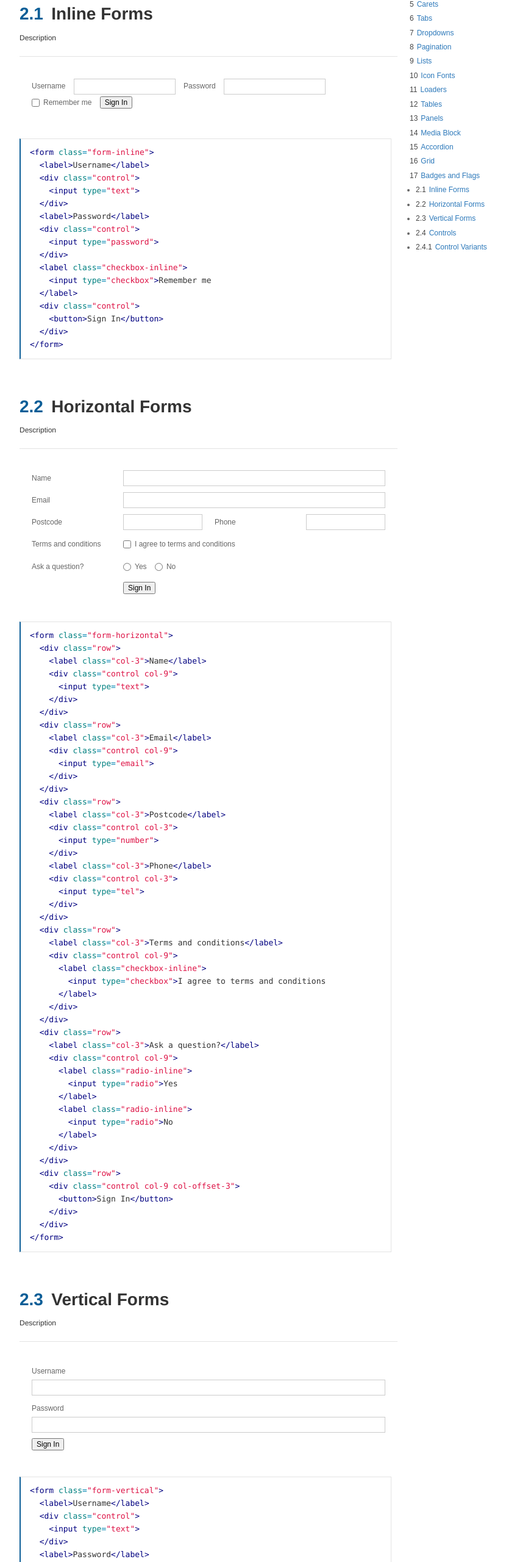
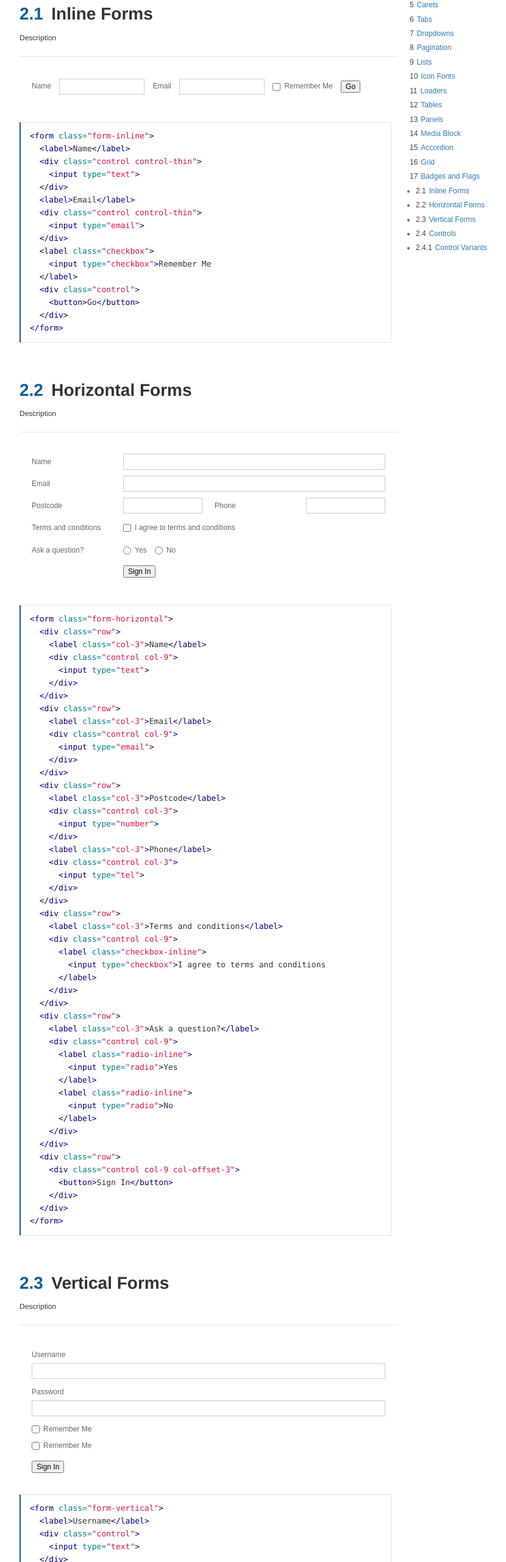
Before and after one commit to carsales/UI.Library, a website: page site/styleguide/section-2.html in a window 1280 px wide. Shown: the part 179-2740 px from the top of the page at 61% size, without its empty margins (138-968 px from the left). Drawn offline with Linux system fonts and the light colour scheme.

Commit message:
Removed some type code, improved checkbox and radio UI and options

```diff
--- a/site/styleguide/section-2.html
+++ b/site/styleguide/section-2.html
@@ -51,19 +51,19 @@
               <div class="kss-modifier kss-modifier-original">
                 <div class="kss-modifier-example">
                   <form class="form-inline">
-  <label>Username</label>
-  <div class="control">
+  <label>Name</label>
+  <div class="control control-thin">
     <input type="text">
   </div>
-  <label>Password</label>
-  <div class="control">
-    <input type="password">
+  <label>Email</label>
+  <div class="control control-thin">
+    <input type="email">
   </div>
-  <label class="checkbox-inline">
-    <input type="checkbox">Remember me
+  <label class="checkbox">
+    <input type="checkbox">Remember Me
   </label>
   <div class="control">
-    <button>Sign In</button>
+    <button>Go</button>
   </div>
 </form>
                 </div>
@@ -71,19 +71,19 @@
 
               <div class="kss-markup">
                 <pre><code data-language="html">&lt;form class=&quot;form-inline&quot;&gt;
-  &lt;label&gt;Username&lt;/label&gt;
-  &lt;div class=&quot;control&quot;&gt;
+  &lt;label&gt;Name&lt;/label&gt;
+  &lt;div class=&quot;control control-thin&quot;&gt;
     &lt;input type=&quot;text&quot;&gt;
   &lt;/div&gt;
-  &lt;label&gt;Password&lt;/label&gt;
-  &lt;div class=&quot;control&quot;&gt;
-    &lt;input type=&quot;password&quot;&gt;
+  &lt;label&gt;Email&lt;/label&gt;
+  &lt;div class=&quot;control control-thin&quot;&gt;
+    &lt;input type=&quot;email&quot;&gt;
   &lt;/div&gt;
-  &lt;label class=&quot;checkbox-inline&quot;&gt;
-    &lt;input type=&quot;checkbox&quot;&gt;Remember me
+  &lt;label class=&quot;checkbox&quot;&gt;
+    &lt;input type=&quot;checkbox&quot;&gt;Remember Me
   &lt;/label&gt;
   &lt;div class=&quot;control&quot;&gt;
-    &lt;button&gt;Sign In&lt;/button&gt;
+    &lt;button&gt;Go&lt;/button&gt;
   &lt;/div&gt;
 &lt;/form&gt;</code></pre>
               </div>
@@ -229,7 +229,15 @@
   <div class="control">
     <input type="password">
   </div>
-  <div class="control">
+  <div class="control checkbox">
+    <input type="checkbox" id="remember" name="remember">
+    <label for="remember">Remember Me</label>
+  </div>
+  <div class="control checkbox">
+    <input type="checkbox" id="remember" name="remember">
+    <label for="remember">Remember Me</label>
+  </div>
+  <div class="form-actions">
     <button>Sign In</button>
   </div>
 </form>
@@ -246,7 +254,15 @@
   &lt;div class=&quot;control&quot;&gt;
     &lt;input type=&quot;password&quot;&gt;
   &lt;/div&gt;
-  &lt;div class=&quot;control&quot;&gt;
+  &lt;div class=&quot;control checkbox&quot;&gt;
+    &lt;input type=&quot;checkbox&quot; id=&quot;remember&quot; name=&quot;remember&quot;&gt;
+    &lt;label for=&quot;remember&quot;&gt;Remember Me&lt;/label&gt;
+  &lt;/div&gt;
+  &lt;div class=&quot;control checkbox&quot;&gt;
+    &lt;input type=&quot;checkbox&quot; id=&quot;remember&quot; name=&quot;remember&quot;&gt;
+    &lt;label for=&quot;remember&quot;&gt;Remember Me&lt;/label&gt;
+  &lt;/div&gt;
+  &lt;div class=&quot;form-actions&quot;&gt;
     &lt;button&gt;Sign In&lt;/button&gt;
   &lt;/div&gt;
 &lt;/form&gt;</code></pre>
--- a/src/less/base/_variables.less
+++ b/src/less/base/_variables.less
@@ -73,10 +73,7 @@
 
   @base-font-family:                  arial,helvetica,clean,sans-serif;
 
-  @tiny-line-height:                  @mini-font-size  * 1.618;
-  @small-line-height:                 @small-font-size * 1.618;
   @base-line-height:                  @base-font-size  * 1.618;
-  @large-line-height:                 @large-font-size * 1.618;
 
   @fonts-path:                        '/fonts/';
 
--- a/src/less/components/_forms.less
+++ b/src/less/components/_forms.less
@@ -66,6 +66,10 @@
     margin-right: 6px;
   }
 
+  .form-actions {
+    margin-top: @base-spacing;
+  }
+
   // Use .checkbox/radio-inline for a series of radio/checkboxes next to each other
   // TODO: This could be the default behavior for the radio/checkboxes instead of an explicit class
   .radio-inline,
@@ -118,19 +122,19 @@
   //
   // Markup:
   // <form class="form-inline">
-  //   <label>Username</label>
-  //   <div class="control">
+  //   <label>Name</label>
+  //   <div class="control control-thin">
   //     <input type="text">
   //   </div>
-  //   <label>Password</label>
-  //   <div class="control">
-  //     <input type="password">
+  //   <label>Email</label>
+  //   <div class="control control-thin">
+  //     <input type="email">
   //   </div>
-  //   <label class="checkbox-inline">
-  //     <input type="checkbox">Remember me
+  //   <label class="checkbox">
+  //     <input type="checkbox">Remember Me
   //   </label>
   //   <div class="control">
-  //     <button>Sign In</button>
+  //     <button>Go</button>
   //   </div>
   // </form>
   //
@@ -150,6 +154,11 @@
           margin-right: 0; // When a form is right aligned, it cant have a right margin
         }
       }
+
+      .checkbox { &:extend(.checkbox-inline);}
+        .checkbox input[type="checkbox"] { margin-top: 2px; }
+      .radio { &:extend(.radio-inline);}
+        .radio input[type="radio"] { margin-top: 2px; }
 
       label,
       .control {
@@ -255,7 +264,15 @@
   //   <div class="control">
   //     <input type="password">
   //   </div>
-  //   <div class="control">
+  //   <div class="control checkbox">
+  //     <input type="checkbox" id="remember" name="remember">
+  //     <label for="remember">Remember Me</label>
+  //   </div>
+  //   <div class="control checkbox">
+  //     <input type="checkbox" id="remember" name="remember">
+  //     <label for="remember">Remember Me</label>
+  //   </div>
+  //   <div class="form-actions">
   //     <button>Sign In</button>
   //   </div>
   // </form>
@@ -287,6 +304,16 @@
         .uneditable-input {
           width:100%;
         }
+
+      .checkbox,
+      .radio {
+        margin-bottom: 0; // If applied to .control element
+
+        input[type="radio"],
+        input[type="checkbox"] {
+          margin-top: 7px;
+        }
+      }
     }
 
   // Controls
```
Also changed, not shown: site/css/library.css, site/styleguide/public/style.css.
